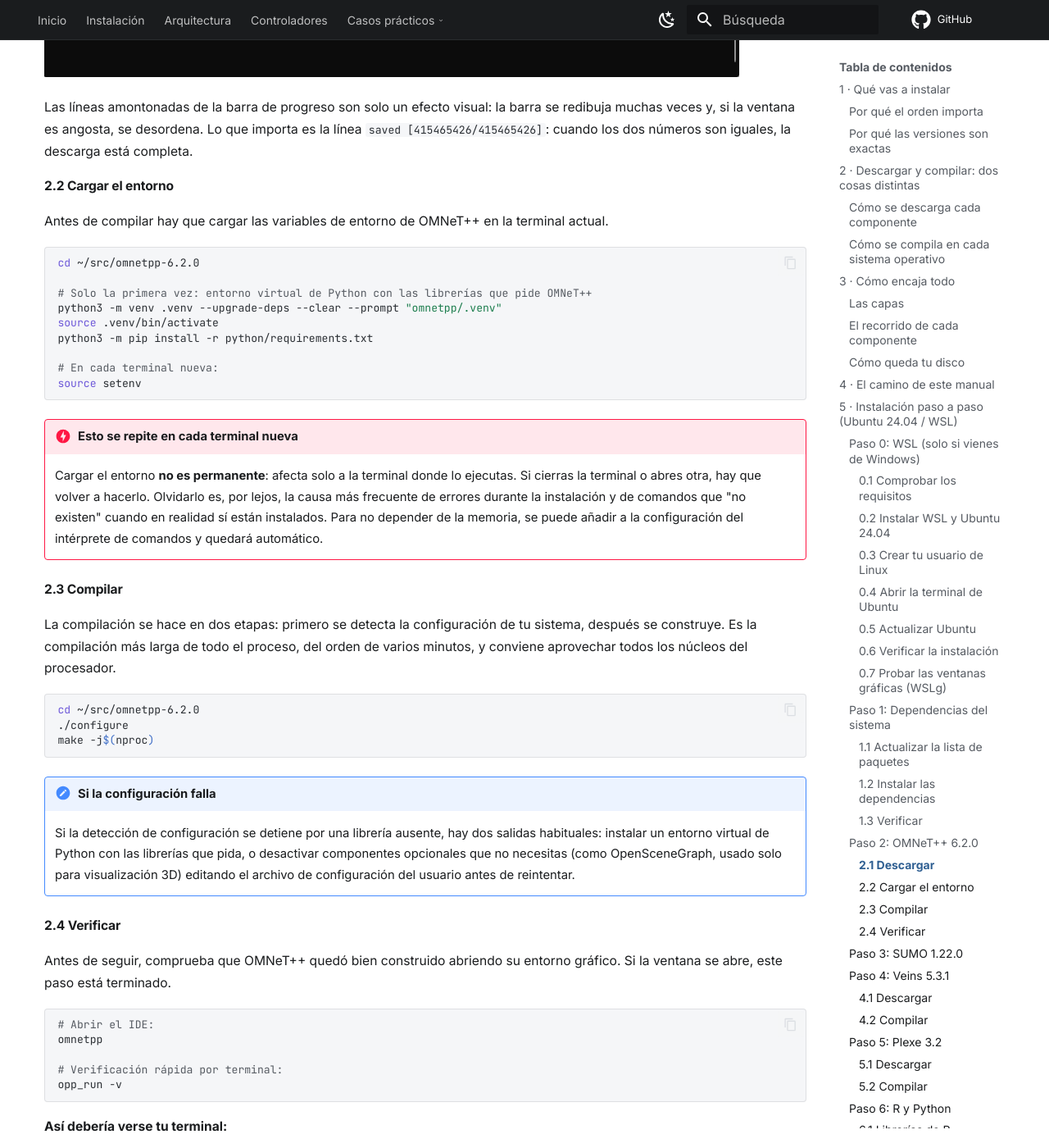
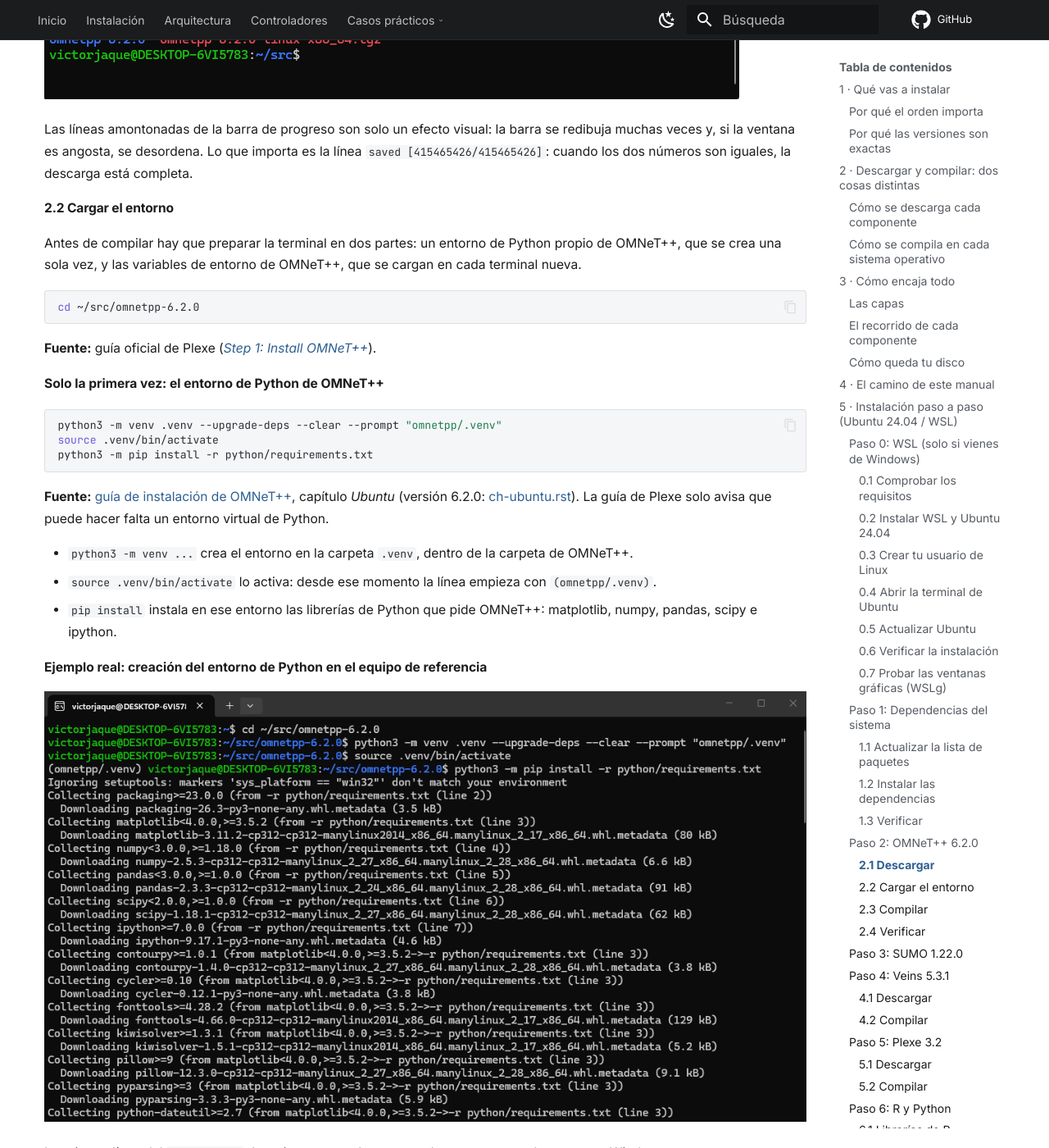
Before and after one commit to VictorJaqueA1/plexe-manual-victor-jaque, an MkDocs documentation site: the page built from docs/instalacion.md, in a window 1280 px wide and 1400 px high, scrolled down 18153 px. Shown: the whole window at 82% size. Built offline with MkDocs 1.6.1 and Material for MkDocs 9.7.7, drawn with Linux system fonts in a browser that asks for light colours; comment, search, counter and statistics services are not loaded; some of the changed text lies outside the part shown.

Commit message:
Documenta paso 2.2: entorno de Python y setenv de OMNeT++

````diff
--- a/docs/instalacion.md
+++ b/docs/instalacion.md
@@ -338,7 +338,7 @@
 sudo apt update
 ```
 
-**Fuente:** agregado en este manual. La guía de Plexe no lo incluye: es el paso habitual antes de instalar con `apt`, para que Ubuntu conozca las versiones disponibles.
+**Fuente:** [guía de instalación de OMNeT++](https://doc.omnetpp.org/omnetpp/InstallGuide.pdf), capítulo *Ubuntu* (versión 6.2.0: [ch-ubuntu.rst](https://github.com/omnetpp/omnetpp/blob/omnetpp-6.2.0/doc/src/installguide/ch-ubuntu.rst)), que lo recomienda antes de instalar paquetes. La guía de Plexe no lo incluye.
 
 **Así debería verse tu terminal** (abreviado):
 
@@ -466,7 +466,7 @@
 ls ~/src
 ```
 
-**Fuente:** agregado en este manual. La guía de Plexe solo dice que hay que descomprimirlo; `tar xzf` es el comando estándar de Linux para un archivo `.tgz`, y `ls` muestra el contenido de `~/src` para comprobar el resultado.
+**Fuente:** [guía de instalación de OMNeT++](https://doc.omnetpp.org/omnetpp/InstallGuide.pdf), capítulo *Linux*, sección *Downloading and Unpacking* (versión 6.2.0: [ch-supported-linux.rst](https://github.com/omnetpp/omnetpp/blob/omnetpp-6.2.0/doc/src/installguide/ch-supported-linux.rst)). El comando oficial es `tar xvfz omnetpp-6.2.0-linux-x86_64.tgz`; aquí se quita la `v` para que no liste en pantalla los miles de archivos que descomprime, y el resultado es el mismo. El `ls` lo agrega este manual, para comprobar el resultado.
 
 **Así debería verse tu terminal:**
 
@@ -486,19 +486,61 @@
 
 #### 2.2 Cargar el entorno
 
-Antes de compilar hay que cargar las variables de entorno de OMNeT++ en la terminal actual.
+Antes de compilar hay que preparar la terminal en dos partes: un entorno de Python propio de OMNeT++, que se crea una sola vez, y las variables de entorno de OMNeT++, que se cargan en cada terminal nueva.
 
 ```bash
 cd ~/src/omnetpp-6.2.0
+```
 
-# Solo la primera vez: entorno virtual de Python con las librerías que pide OMNeT++
+**Fuente:** guía oficial de Plexe ([*Step 1: Install OMNeT++*](https://plexe.car2x.org/building/#step-1-install-omnet)).
+
+**Solo la primera vez: el entorno de Python de OMNeT++**
+
+```bash
 python3 -m venv .venv --upgrade-deps --clear --prompt "omnetpp/.venv"
 source .venv/bin/activate
 python3 -m pip install -r python/requirements.txt
+```
 
-# En cada terminal nueva:
+**Fuente:** [guía de instalación de OMNeT++](https://doc.omnetpp.org/omnetpp/InstallGuide.pdf), capítulo *Ubuntu* (versión 6.2.0: [ch-ubuntu.rst](https://github.com/omnetpp/omnetpp/blob/omnetpp-6.2.0/doc/src/installguide/ch-ubuntu.rst)). La guía de Plexe solo avisa que puede hacer falta un entorno virtual de Python.
+
+- `python3 -m venv ...` crea el entorno en la carpeta `.venv`, dentro de la carpeta de OMNeT++.
+- `source .venv/bin/activate` lo activa: desde ese momento la línea empieza con `(omnetpp/.venv)`.
+- `pip install` instala en ese entorno las librerías de Python que pide OMNeT++: matplotlib, numpy, pandas, scipy e ipython.
+
+**Ejemplo real: creación del entorno de Python en el equipo de referencia**
+
+![Creación y activación del entorno de Python de OMNeT++ e inicio de la instalación de sus librerías, en el equipo de referencia](img/instalacion-paso-2-venv-pip.png)
+
+La primera línea del `pip install`, *Ignoring setuptools*, es normal: ese paquete solo se usa en Windows.
+
+**En cada terminal nueva: las variables de OMNeT++**
+
+```bash
 source setenv
 ```
+
+**Fuente:** guía oficial de Plexe ([*Step 1: Install OMNeT++*](https://plexe.car2x.org/building/#step-1-install-omnet)) y [guía de instalación de OMNeT++](https://doc.omnetpp.org/omnetpp/InstallGuide.pdf), capítulo *Linux*, sección *Environment Variables*.
+
+**Así debería verse tu terminal:**
+
+```text
+(omnetpp/.venv) victorjaque@DESKTOP-6VI5783:~/src/omnetpp-6.2.0$ source setenv
+Activating python virtual environment in '/home/victorjaque/src/omnetpp-6.2.0/.venv'
+Environment for 'omnetpp-6.2.0' in directory '/home/victorjaque/src/omnetpp-6.2.0' is ready.
+
+Type "./configure" and "make" to build the simulation libraries.
+When done, type "omnetpp" to start the IDE.
+```
+
+- *Environment for 'omnetpp-6.2.0' … is ready* indica que el entorno quedó cargado.
+- `setenv` también activa solo el entorno de Python (*Activating python virtual environment*). Por eso, en una terminal nueva basta con `cd ~/src/omnetpp-6.2.0` y `source setenv`: no hace falta repetir `source .venv/bin/activate`.
+
+**Ejemplo real: final del `pip install` y `source setenv` en el equipo de referencia**
+
+![Final de la instalación de las librerías de Python y carga del entorno de OMNeT++ con source setenv, en el equipo de referencia](img/instalacion-paso-2-setenv.png)
+
+El `pip install` terminó bien cuando aparece *Successfully installed*, seguido de la lista de librerías instaladas.
 
 !!! danger "Esto se repite en cada terminal nueva"
     Cargar el entorno **no es permanente**: afecta solo a la terminal donde lo ejecutas. Si cierras la terminal o abres otra, hay que volver a hacerlo. Olvidarlo es, por lejos, la causa más frecuente de errores durante la instalación y de comandos que "no existen" cuando en realidad sí están instalados. Para no depender de la memoria, se puede añadir a la configuración del intérprete de comandos y quedará automático.
````
Also changed, not shown: docs/img/instalacion-paso-2-setenv.png (added), docs/img/instalacion-paso-2-venv-pip.png (added).
